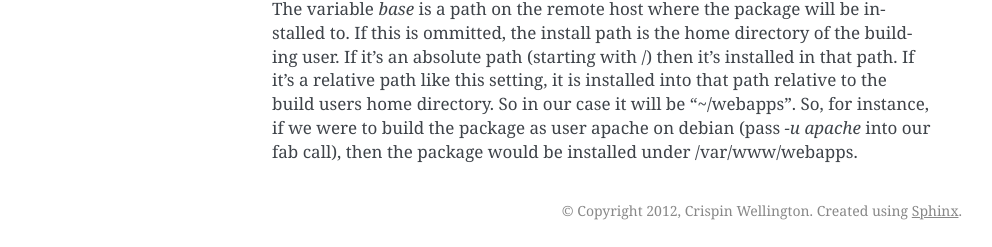
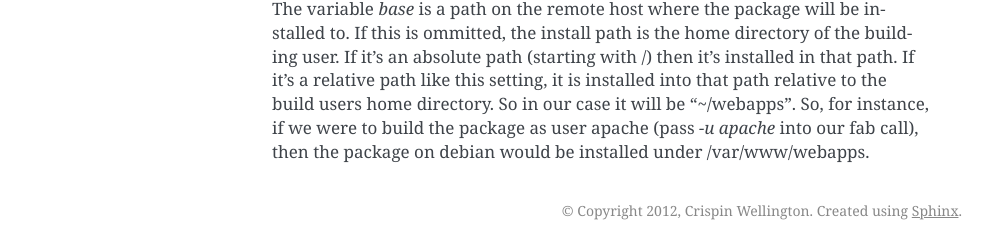
Before and after one commit to phspagiari/parcel, a Sphinx documentation site: the page built from docs/user/tutorial.rst, in a window 1280 px wide. Shown: the part 1309-1556 px from the top of the page, without its empty margins (148-1140 px from the left). Built offline with Sphinx 7.4.7, drawn with Linux system fonts in a browser that asks for light colours.

Commit message:
whoops... wrong one.

```diff
--- a/docs/user/tutorial.rst
+++ b/docs/user/tutorial.rst
@@ -55,4 +55,4 @@ The variable `base` is a path on the remote host where the package will be insta
 is ommitted, the install path is the home directory of the building user. If it's an absolute path (starting with /) then
 it's installed in that path. If it's a relative path like this setting, it is installed into that path relative to the
 build users home directory. So in our case it will be "~/webapps". So, for instance, if we were to build the package as
-user apache on debian (pass `-u apache` into our fab call), then the package would be installed under /var/www/webapps.
+user apache (pass `-u apache` into our fab call), then the package on debian would be installed under /var/www/webapps.
```
